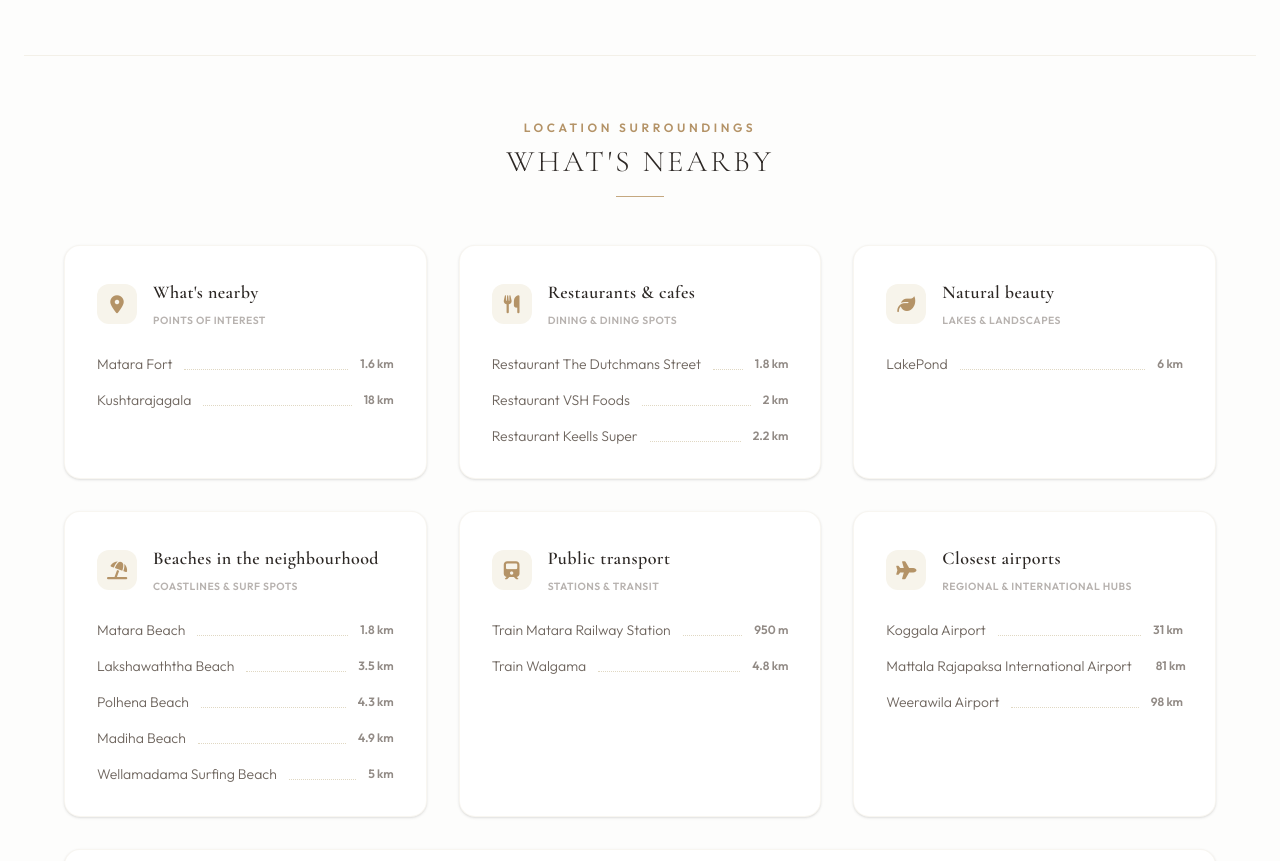
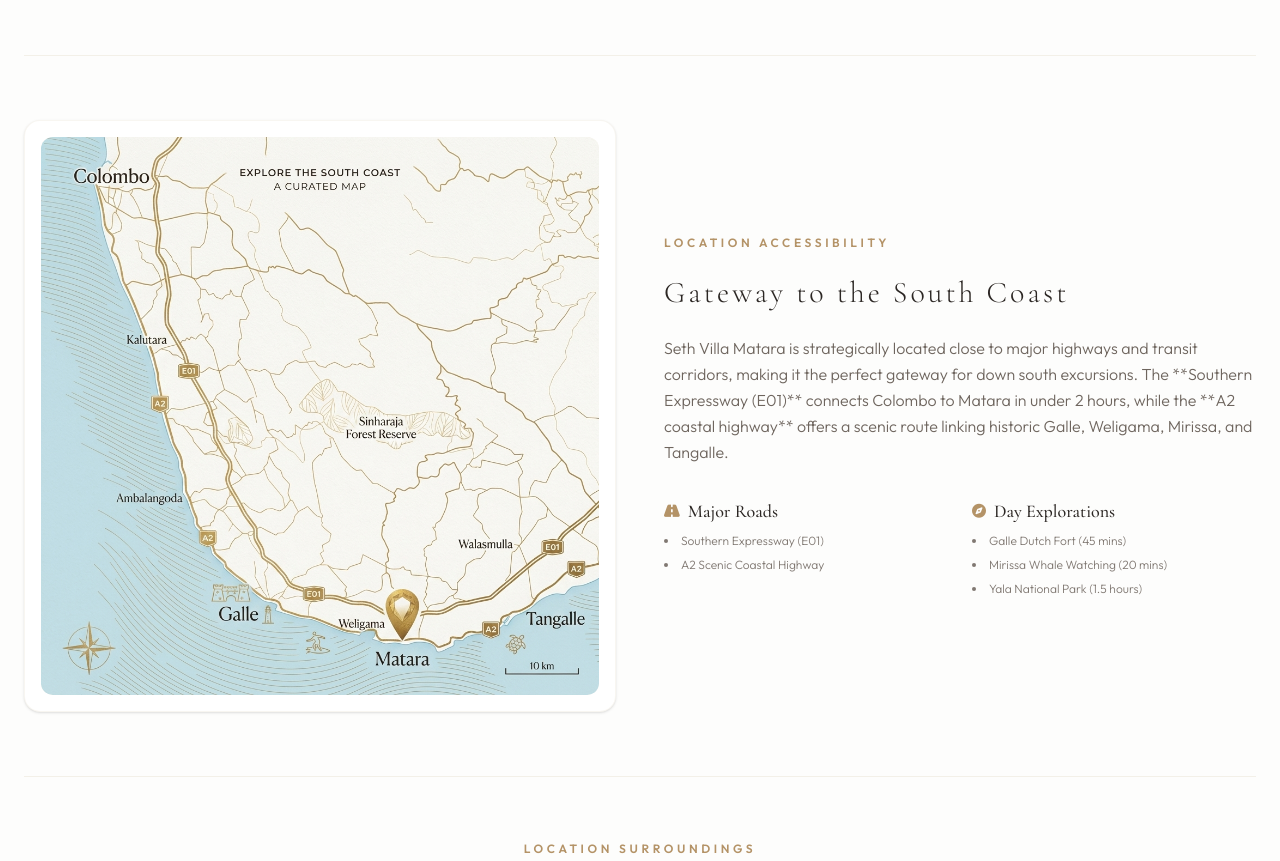
Before and after one commit to grpkarunathilaka/SethVilla, an Angular app: page / in a window 1280 px wide. Shown: the part 3880-4741 px from the top of the page. Built offline with nearby package versions, Linux system fonts and the light colour scheme; no server answers.

Commit message:
feat: implement landing page layout including navigation, hero section, and accommodation overview

```diff
--- a/src/app/app.html
+++ b/src/app/app.html
@@ -590,6 +590,55 @@
           </div>
           <span class="text-[0.65rem] uppercase tracking-wider font-semibold text-brand-gold-600 mt-4 block"><i
               class="fa-solid fa-car-side mr-1.5"></i>5-minute drive</span>
+        </div>
+      </div>
+    </div>
+
+    <!-- Divider -->
+    <div class="w-full h-[1px] bg-brand-beige-200/60 my-16"></div>
+
+    <!-- Map & Explorations Section -->
+    <div class="grid grid-cols-1 lg:grid-cols-12 gap-12 items-center mb-16">
+      <!-- Left: Map Image -->
+      <div class="lg:col-span-6 bg-white p-4 rounded-2xl border border-brand-beige-200/40 shadow-sm overflow-hidden group hover:shadow-md transition-shadow duration-300">
+        <div class="aspect-square relative overflow-hidden bg-brand-beige-100 rounded-xl">
+          <img ngSrc="images/sri_lanka_matara_map.png" fill sizes="(max-width: 768px) 100vw, 40vw"
+            alt="Sri Lanka Down South Map showing Matara Location and Southern Expressway Roads"
+            class="object-contain group-hover:scale-102 transition-transform duration-500" />
+        </div>
+      </div>
+
+      <!-- Right: Content & Legend -->
+      <div class="lg:col-span-6 space-y-6">
+        <span class="text-xs uppercase tracking-[0.3em] font-sans font-semibold text-brand-gold-600 block">Location Accessibility</span>
+        <h3 class="font-serif text-3xl tracking-[0.1em] text-brand-brown-900 font-light">
+          Gateway to the South Coast
+        </h3>
+        <p class="font-sans text-brand-brown-800/80 leading-relaxed font-light text-base">
+          Seth Villa Matara is strategically located close to major highways and transit corridors, making it the perfect gateway for down south excursions.
+          The **Southern Expressway (E01)** connects Colombo to Matara in under 2 hours, while the **A2 coastal highway** offers a scenic route linking historic Galle, Weligama, Mirissa, and Tangalle.
+        </p>
+
+        <div class="grid grid-cols-1 sm:grid-cols-2 gap-6 pt-2">
+          <div class="space-y-2">
+            <h4 class="font-serif text-lg font-medium text-brand-brown-900 flex items-center">
+              <i class="fa-solid fa-road text-brand-gold-600 mr-2 text-sm"></i> Major Roads
+            </h4>
+            <ul class="space-y-2 text-xs font-light text-brand-brown-800/70 list-disc list-inside">
+              <li>Southern Expressway (E01)</li>
+              <li>A2 Scenic Coastal Highway</li>
+            </ul>
+          </div>
+          <div class="space-y-2">
+            <h4 class="font-serif text-lg font-medium text-brand-brown-900 flex items-center">
+              <i class="fa-solid fa-compass text-brand-gold-600 mr-2 text-sm"></i> Day Explorations
+            </h4>
+            <ul class="space-y-2 text-xs font-light text-brand-brown-800/70 list-disc list-inside">
+              <li>Galle Dutch Fort (45 mins)</li>
+              <li>Mirissa Whale Watching (20 mins)</li>
+              <li>Yala National Park (1.5 hours)</li>
+            </ul>
+          </div>
         </div>
       </div>
     </div>
```
Also changed, not shown: public/images/sri_lanka_matara_map.png (added).
